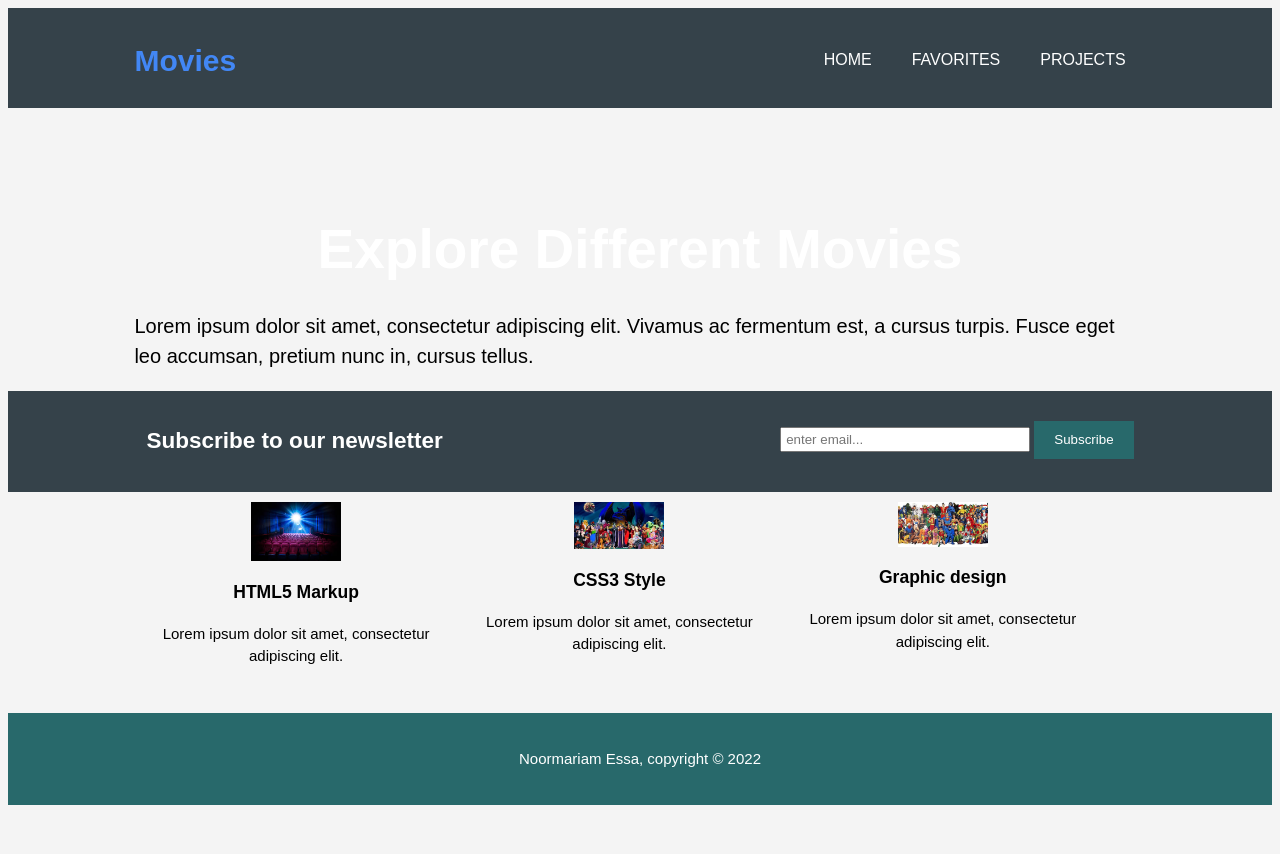
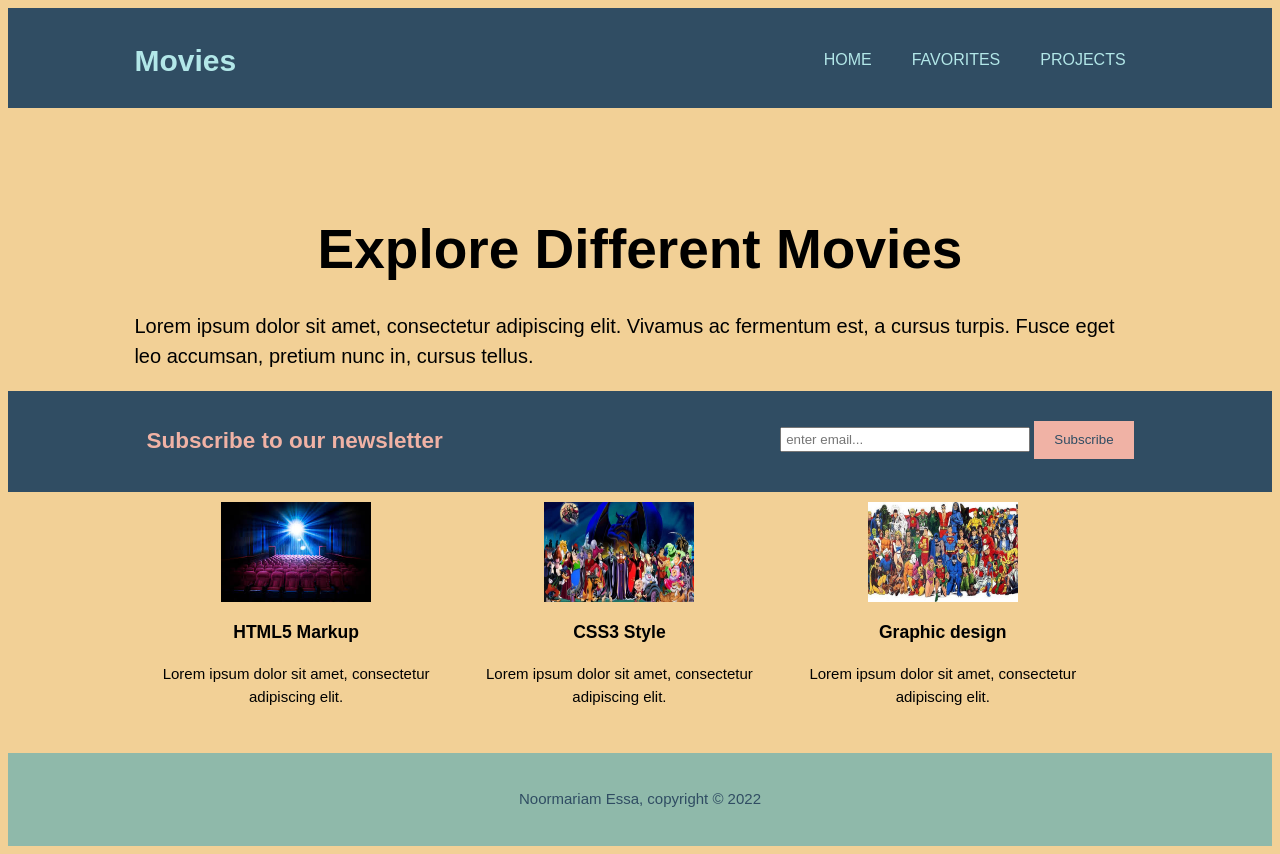
Before and after one commit to NoormariamEssa/NoormariamEssa.github.io, a plain HTML site: page index.html in a window 1280 px wide. Before the commit the page ends 813 px from the top, so only its background shows below. Drawn offline with Linux system fonts and the light colour scheme.

Commit message:
Update style.css

```diff
--- a/CSS/style.css
+++ b/CSS/style.css
@@ -2,7 +2,7 @@ body{
     font: 15px/1.5 Arial, Helvetica, sans-serif;
     padding=0;
     margin=0;
-    background-color:#f4f4f4;
+    background-color:#F2D096;
 }
 
 /* Global */
@@ -19,32 +19,32 @@ ul{
 
 .button_1{
     height:38px;
-    background:#28696b;
+    background:#f0b2a5;
     border:0;
     padding-left:20px;
     padding-right:20px;
-    color:#ffffff;
+    color:#304D63;
 }
 
 .dark{
     padding:25px;
     background:#35424a;
-    color:#ffffff;
+    color:#B2E7E8;
     margin-top:10px;
     margin-bottom:10px;
 }
 
 /* header **/
 header{
-    background:#35424a;
-    color:#ffffff;
+    background:#304D63;
+    color:#B2E7E8;
     padding-top:30px;
     min-height:70px;
     border-bottom:#429bf5; 3px solid;
 }
 
 header a{
-    color:#ffffff;
+    color:#B2E7E8;
     text-decoration:none;
     text-transform: uppercase;
     font-size:16px;
@@ -70,7 +70,7 @@ header nav{
 }
 
 header .highlight, header .current a{
-    color:#4287f5;
+    color:#B2E7E8;
     font-weight: bold;
 }
 
@@ -81,7 +81,7 @@ header a:hover{
 
 #showcase h1{
     text-align:center;
-    color:#ffffff;
+    color::#B2E7E8;
     margin-top:100px;
     font-size:55px;
     margin-bottom:10px;
@@ -93,8 +93,8 @@ header a:hover{
 /* NewLetter */
 #newsletter{
     padding:15px;
-    color:#ffffff;
-    background:#35424a;
+    color:#f0b2a5;
+    background:#304D63;
 }
 
 #newsletter h1{
@@ -126,7 +126,8 @@ header a:hover{
 }
 
 #boxes .box img{
-    width:90px;
+    width:150px;
+    height:100px;
 }
 
 /* Sidebar */
@@ -147,14 +148,14 @@ ul#projects li{
     padding: 20px;
     border: #cccccc solid 1px;
     margin-bottom:5px;
-    background:#e6e6e6;
+    background:#8FB9AA;
 }
 
 footer{
     padding:20px;
     margin-top:20px;
-    color:#ffffff;
-    background-color:#28696b;
+    color:#304D63;
+    background-color:#8FB9AA;
     text-align: center;
 }
 /* media quaries */
```
